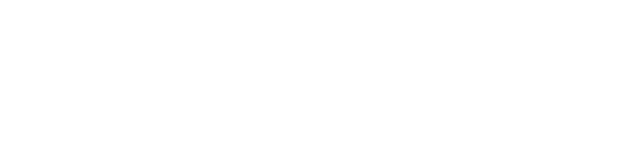
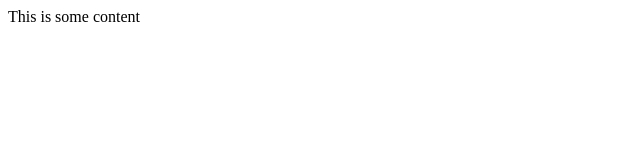
Before and after one commit to Jaydeep-Ramanuj/demo-2, a plain HTML site: page index.html in a window 1280 px wide. Shown: the whole page, without its empty margins (0-640 px from the left). Drawn offline with Linux system fonts and the light colour scheme.

Commit message:
added new line in index.html

```diff
--- a/index.html
+++ b/index.html
@@ -6,5 +6,7 @@
     <title>Document</title>
   </head>
 
-  <body></body>
+  <body>
+    This is some content
+  </body>
 </html>
```
